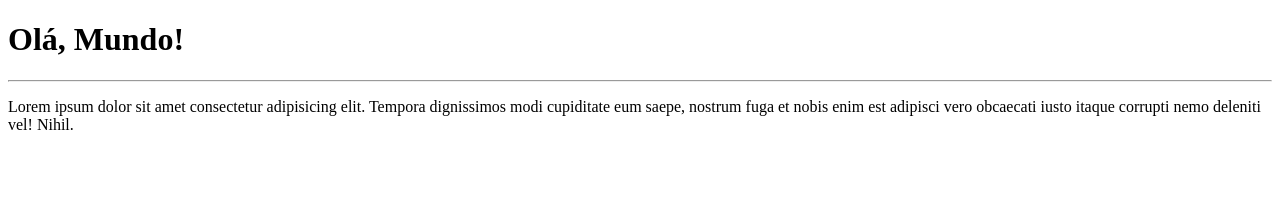
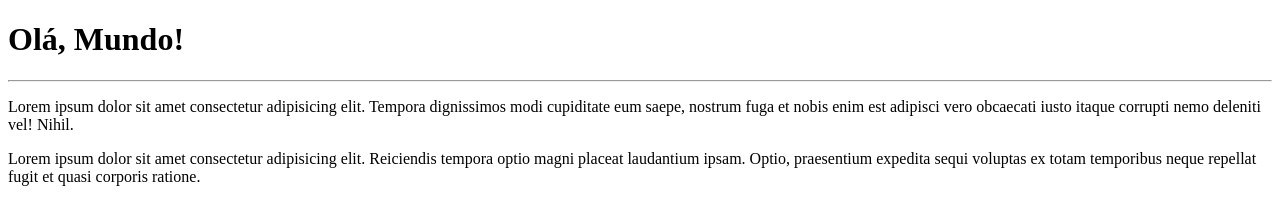
Before and after one commit to joaocalca/Curso-GitGitHub, a plain HTML site: page site-exemplo/index.html in a window 1280 px wide. Drawn offline with Linux system fonts and the light colour scheme.

Commit message:
Adicionei um parágrafo

```diff
--- a/site-exemplo/index.html
+++ b/site-exemplo/index.html
@@ -10,5 +10,6 @@
     <h1>Olá, Mundo!</h1>
     <hr>
     <p>Lorem ipsum dolor sit amet consectetur adipisicing elit. Tempora dignissimos modi cupiditate eum saepe, nostrum fuga et nobis enim est adipisci vero obcaecati iusto itaque corrupti nemo deleniti vel! Nihil.</p>
+    <p>Lorem ipsum dolor sit amet consectetur adipisicing elit. Reiciendis tempora optio magni placeat laudantium ipsam. Optio, praesentium expedita sequi voluptas ex totam temporibus neque repellat fugit et quasi corporis ratione.</p>
 </body>
 </html>
```
